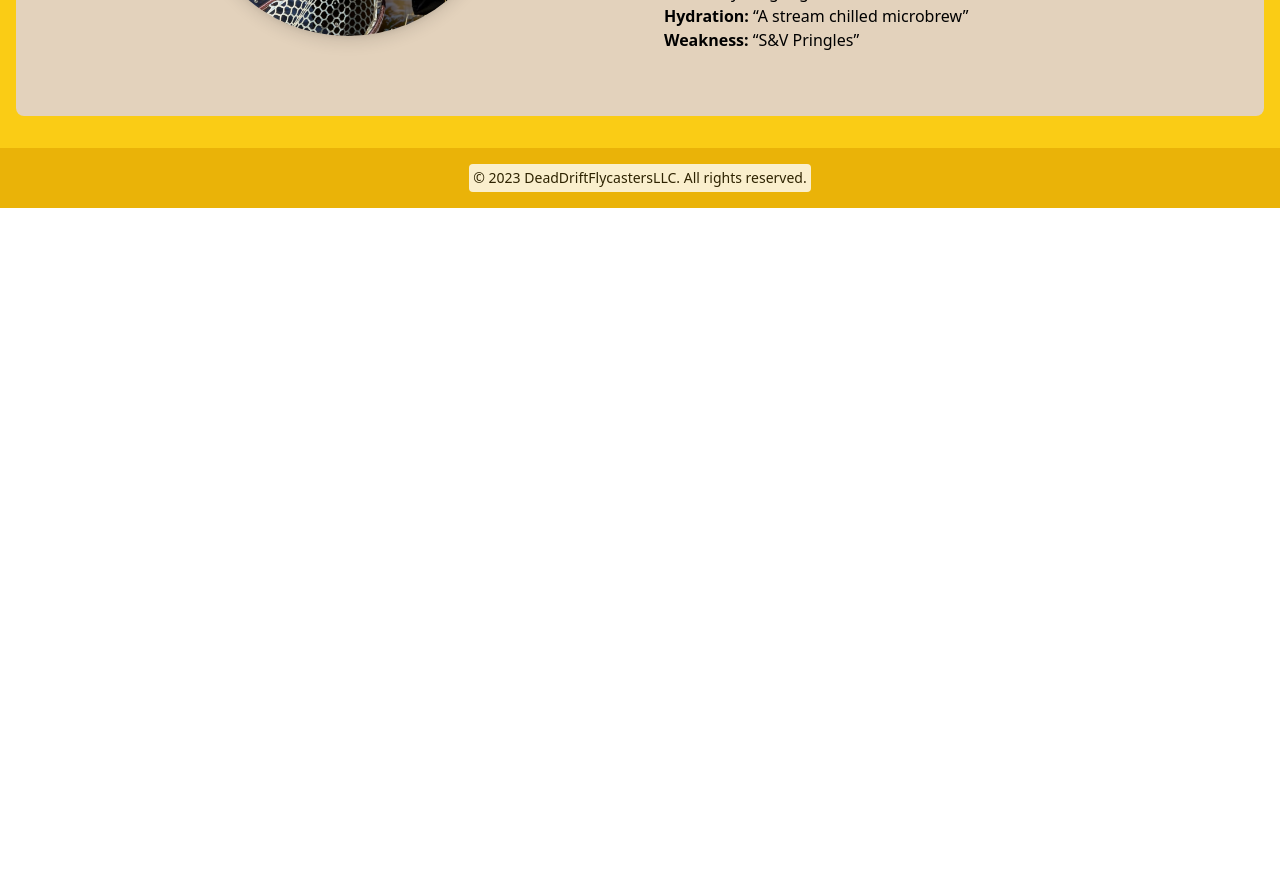
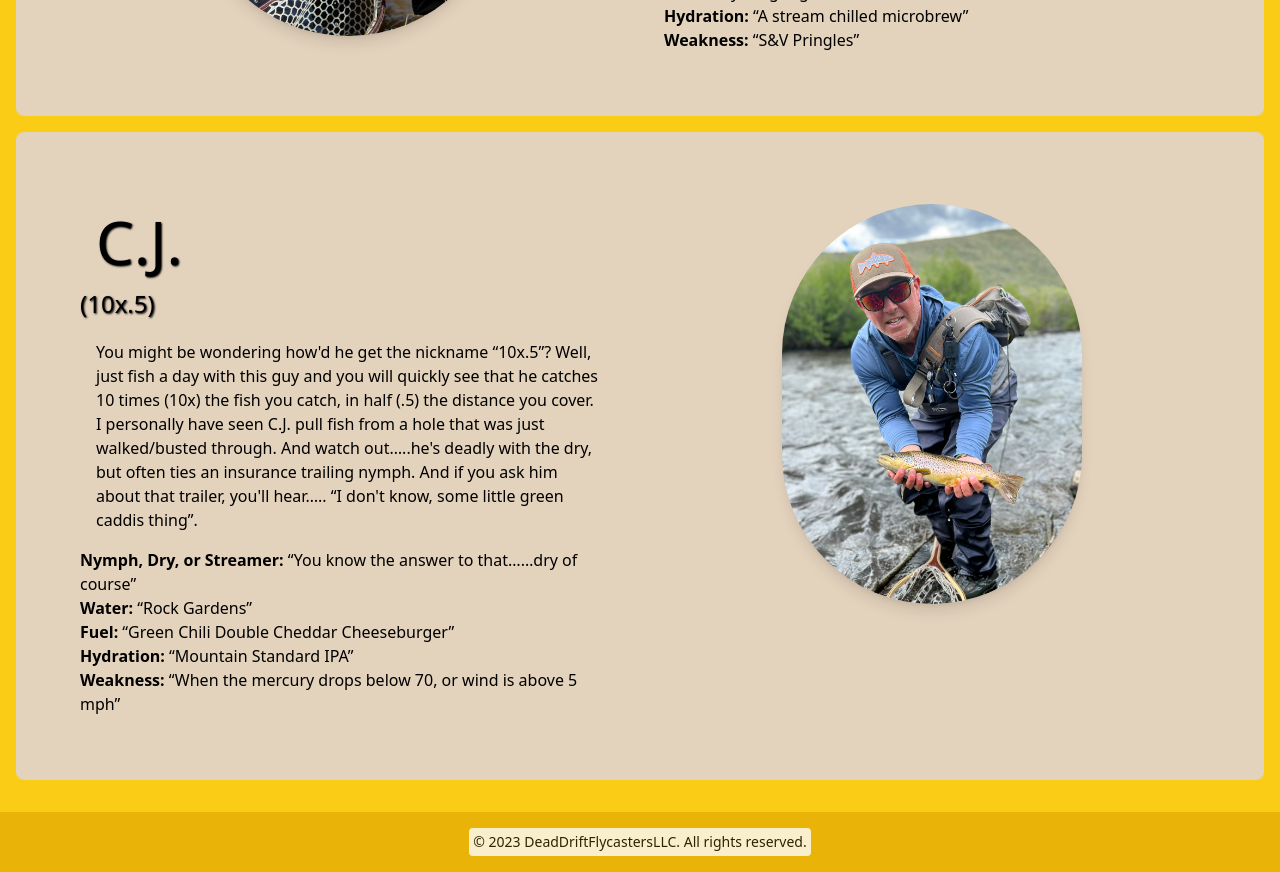
Before and after one commit to Grayson-Remington/dead-drift-next, a Next.js app: page /team in a window 1280 px wide. Shown: the part 3200-4072 px from the top of the page. Before the commit the page ends 3408 px from the top, so only its background shows below. Built offline with nearby package versions, Linux system fonts and the light colour scheme.

Commit message:
added CJ

```diff
--- a/src/pages/team.tsx
+++ b/src/pages/team.tsx
@@ -227,6 +227,51 @@ export default function Team() {
           </ul>
         </div>
       </div>
+      <div className="flex w-full flex-col-reverse rounded-lg bg-[#e3d2bc] md:grid md:grid-cols-2 md:grid-rows-1 md:p-10">
+        <div className="relative flex flex-col justify-center p-6">
+          <h1 className="text-shadow relative p-4 text-6xl">C.J.</h1>
+          <h1 className="text-shadow relative pb-1 text-2xl">(10x.5)</h1>
+          <p className="relative p-4">
+            You might be wondering how&apos;d he get the nickname “10x.5”? Well,
+            just fish a day with this guy and you will quickly see that he
+            catches 10 times (10x) the fish you catch, in half (.5) the distance
+            you cover. I personally have seen C.J. pull fish from a hole that
+            was just walked/busted through. And watch out…..he&apos;s deadly
+            with the dry, but often ties an insurance trailing nymph. And if you
+            ask him about that trailer, you&apos;ll hear….. “I don&apos;t know,
+            some little green caddis thing”.
+          </p>
+          <ul>
+            <li>
+              <strong>Nymph, Dry, or Streamer:</strong> “You know the answer to
+              that……dry of course”
+            </li>
+            <li>
+              <strong>Water:</strong> “Rock Gardens”
+            </li>
+            <li>
+              <strong>Fuel:</strong> “Green Chili Double Cheddar Cheeseburger”
+            </li>
+            <li>
+              <strong>Hydration:</strong> “Mountain Standard IPA”
+            </li>
+            <li>
+              <strong>Weakness:</strong> “When the mercury drops below 70, or
+              wind is above 5 mph”
+            </li>
+          </ul>
+        </div>
+        <div className="">
+          <div className="m-8 grid place-items-center">
+            <img
+              className="max-h-[400px] rounded-full shadow-lg"
+              src="assets/cj-fish.jpg"
+              alt=""
+            />
+          </div>
+          <div className="relative -top-8 grid w-full place-items-center italic"></div>
+        </div>
+      </div>
     </div>
   );
 }
--- a/src/pages/videos.tsx
+++ b/src/pages/videos.tsx
@@ -1,6 +1,14 @@
 export default function Videos() {
   return (
     <div className="flex w-full flex-col items-center justify-center pb-2 pt-[72px]">
+      <h1 className="m-8 text-2xl">That&apos;s one BIG pancake</h1>
+      <iframe
+        className="relative aspect-video h-full w-[90%] max-w-4xl rounded-xl"
+        title="vimeo-player"
+        src="https://player.vimeo.com/video/906902491?h=56768e7cf9"
+        allowFullScreen
+      ></iframe>
+
       <h1 className="m-8 text-2xl">Wyoming 2022</h1>
       <iframe
         className="relative aspect-video h-full w-[90%] max-w-4xl rounded-xl"
```
Also changed, not shown: public/assets/cj-fish.jpg (added).
